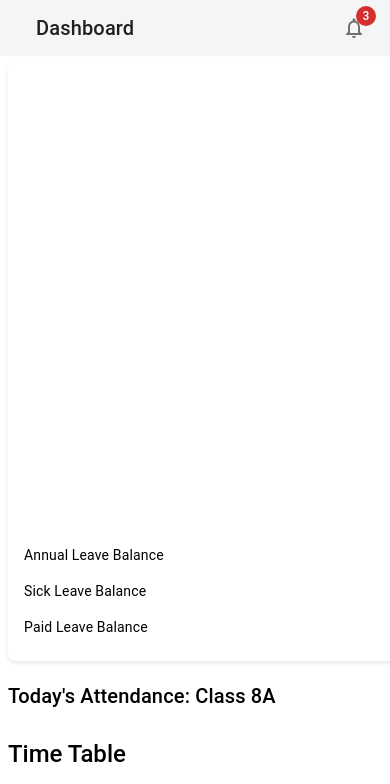
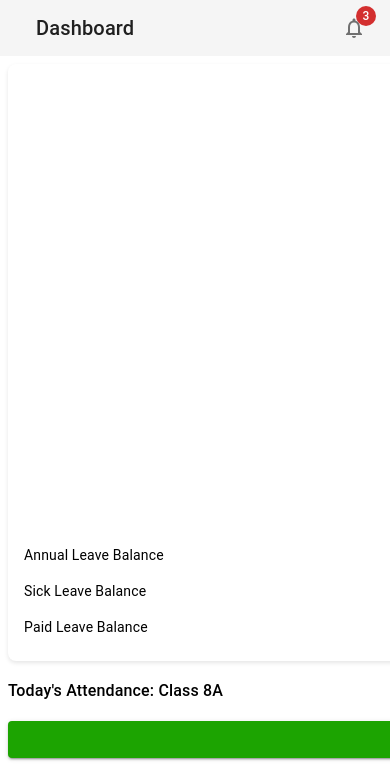
Before and after one commit to Kashyap297/erp-frontend, a React (Vite) app: page /teacher in a window 390 px wide. Shown: the top 784 px of the page. Built offline with nearby package versions, Linux system fonts and the light colour scheme.

Commit message:
style: Refactor TodaysAttendance component for responsive design and improved layout

```diff
--- a/src/components/Teacher/TodaysAttendance.jsx
+++ b/src/components/Teacher/TodaysAttendance.jsx
@@ -1,9 +1,27 @@
-import { Box, Typography, Button } from "@mui/material"
+import { Box, Typography, Button, useTheme, useMediaQuery } from "@mui/material"
 
 const TodaysAttendance = () => {
+    const theme = useTheme();
+    const isSmallScreen = useMediaQuery(theme.breakpoints.down('sm'));
+
     return (
-        <Box sx={{ display: "flex", justifyContent: "space-between", alignItems: "center", my: 2 }}>
-            <Typography variant="h6" component="div">
+        <Box sx={{
+            display: "flex",
+            flexDirection: isSmallScreen ? 'column' : 'row',
+            justifyContent: "space-between",
+            alignItems: isSmallScreen ? 'flex-start' : 'center',
+            gap: isSmallScreen ? 2 : 0,
+            my: 2,
+            width: '100%'
+        }}>
+            <Typography
+                variant={isSmallScreen ? "subtitle1" : "h6"}
+                component="div"
+                sx={{
+                    fontWeight: 500,
+                    fontSize: isSmallScreen ? '1rem' : '1.25rem'
+                }}
+            >
                 Today's Attendance: Class 8A
             </Typography>
             <Button
@@ -13,7 +31,12 @@ const TodaysAttendance = () => {
                     textTransform: "none",
                     backgroundColor: "#1Ca401",
                     px: 3,
+                    width: isSmallScreen ? '100%' : 'auto',
+                    '&:hover': {
+                        backgroundColor: '#168A01'
+                    }
                 }}
+                size={isSmallScreen ? "medium" : "small"}
             >
                 Mark Attendance
             </Button>
```
